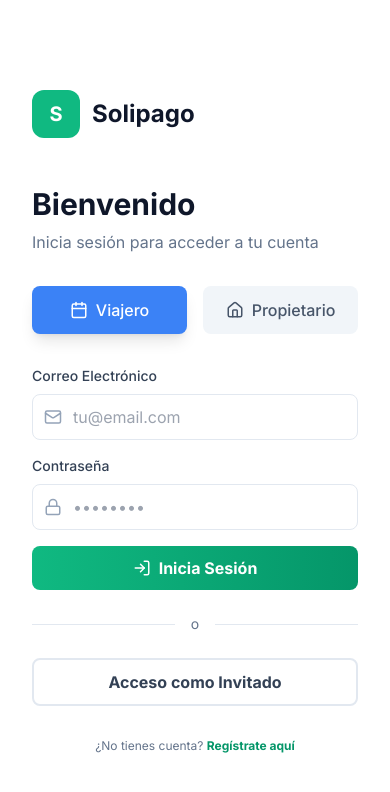
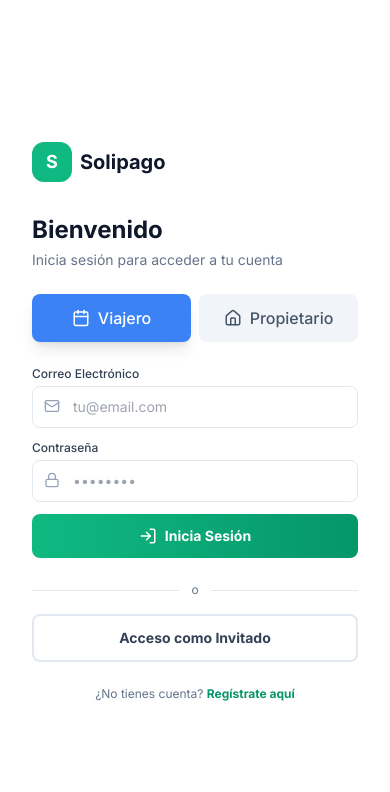
Before and after one commit to micaelasolipago/HTLpagos, a React (Vite) app: page / in a window 390 px wide. Shown: the top 792 px of the page. Built offline with nearby package versions, Linux system fonts and the light colour scheme.

Commit message:
Optimize all components for mobile responsiveness - improved spacing, text sizes, and touch targets

```diff
--- a/components/Login.tsx
+++ b/components/Login.tsx
@@ -58,16 +58,16 @@ const Login: React.FC<LoginProps> = ({ onLogin }) => {
       <div className="w-full lg:w-1/2 flex flex-col justify-center px-8 md:px-16 bg-white lg:bg-white">
         <div className="max-w-md w-full mx-auto">
           {/* Logo for mobile */}
-          <div className="lg:hidden flex items-center gap-3 mb-12">
-            <div className="w-12 h-12 bg-emerald-500 rounded-xl flex items-center justify-center font-bold text-xl text-white">S</div>
-            <h1 className="text-2xl font-bold text-slate-900">Solipago</h1>
+          <div className="lg:hidden flex items-center gap-2 mb-8 sm:mb-10">
+            <div className="w-10 h-10 sm:w-12 sm:h-12 bg-emerald-500 rounded-xl flex items-center justify-center font-bold text-lg sm:text-xl text-white">S</div>
+            <h1 className="text-xl sm:text-2xl font-bold text-slate-900">Solipago</h1>
           </div>
 
-          <h2 className="text-3xl font-bold text-slate-900 mb-2">Bienvenido</h2>
-          <p className="text-slate-500 mb-8">Inicia sesión para acceder a tu cuenta</p>
+          <h2 className="text-2xl sm:text-3xl font-bold text-slate-900 mb-1 sm:mb-2">Bienvenido</h2>
+          <p className="text-sm sm:text-base text-slate-500 mb-6 sm:mb-8">Inicia sesión para acceder a tu cuenta</p>
 
           {/* User Type Selection */}
-          <div className="flex gap-4 mb-8">
+          <div className="flex gap-2 sm:gap-4 mb-6 sm:mb-8">
             <button
               onClick={() => setUserType('renter')}
               className={`flex-1 py-3 px-4 rounded-lg font-medium transition-all flex items-center justify-center gap-2 ${
@@ -93,32 +93,32 @@ const Login: React.FC<LoginProps> = ({ onLogin }) => {
           </div>
 
           {/* Login Form */}
-          <form onSubmit={handleSubmit} className="space-y-4 mb-6">
+          <form onSubmit={handleSubmit} className="space-y-3 sm:space-y-4 mb-6">
             <div>
-              <label className="block text-sm font-medium text-slate-700 mb-2">Correo Electrónico</label>
+              <label className="block text-xs sm:text-sm font-medium text-slate-700 mb-1 sm:mb-2">Correo Electrónico</label>
               <div className="relative">
-                <Mail size={18} className="absolute left-3 top-3.5 text-slate-400" />
+                <Mail size={16} className="absolute left-3 top-3 sm:top-3.5 text-slate-400" />
                 <input
                   type="email"
                   value={email}
                   onChange={(e) => setEmail(e.target.value)}
                   placeholder="tu@email.com"
-                  className="w-full pl-10 pr-4 py-2.5 border border-slate-200 rounded-lg focus:outline-none focus:ring-2 focus:ring-emerald-500 focus:border-transparent"
+                  className="w-full pl-10 pr-4 py-2.5 sm:py-3 border border-slate-200 rounded-lg focus:outline-none focus:ring-2 focus:ring-emerald-500 text-sm sm:text-base"
                   required
                 />
               </div>
             </div>
 
             <div>
-              <label className="block text-sm font-medium text-slate-700 mb-2">Contraseña</label>
+              <label className="block text-xs sm:text-sm font-medium text-slate-700 mb-1 sm:mb-2">Contraseña</label>
               <div className="relative">
-                <Lock size={18} className="absolute left-3 top-3.5 text-slate-400" />
+                <Lock size={16} className="absolute left-3 top-3 sm:top-3.5 text-slate-400" />
                 <input
                   type="password"
                   value={password}
                   onChange={(e) => setPassword(e.target.value)}
                   placeholder="••••••••"
-                  className="w-full pl-10 pr-4 py-2.5 border border-slate-200 rounded-lg focus:outline-none focus:ring-2 focus:ring-emerald-500 focus:border-transparent"
+                  className="w-full pl-10 pr-4 py-2.5 sm:py-3 border border-slate-200 rounded-lg focus:outline-none focus:ring-2 focus:ring-emerald-500 text-sm sm:text-base"
                   required
                 />
               </div>
@@ -126,7 +126,7 @@ const Login: React.FC<LoginProps> = ({ onLogin }) => {
 
             <button
               type="submit"
-              className="w-full bg-gradient-to-r from-emerald-500 to-emerald-600 text-white py-2.5 rounded-lg font-bold hover:shadow-lg transition-all flex items-center justify-center gap-2 mt-6"
+              className="w-full bg-gradient-to-r from-emerald-500 to-emerald-600 text-white py-3 sm:py-3 rounded-lg font-bold hover:shadow-lg transition-all flex items-center justify-center gap-2 mt-4 sm:mt-6 text-sm sm:text-base"
             >
               <LogIn size={18} />
               Inicia Sesión
@@ -134,22 +134,22 @@ const Login: React.FC<LoginProps> = ({ onLogin }) => {
           </form>
 
           {/* Divider */}
-          <div className="flex items-center gap-4 my-6">
+          <div className="flex items-center gap-3 sm:gap-4 my-4 sm:my-6">
             <div className="flex-1 h-px bg-slate-200"></div>
-            <span className="text-sm text-slate-500">o</span>
+            <span className="text-xs sm:text-sm text-slate-500">o</span>
             <div className="flex-1 h-px bg-slate-200"></div>
           </div>
 
           {/* Guest Access */}
           <button
             onClick={handleGuestAccess}
-            className="w-full border-2 border-slate-200 text-slate-700 py-2.5 rounded-lg font-bold hover:bg-slate-50 transition-all"
+            className="w-full border-2 border-slate-200 text-slate-700 py-3 sm:py-3 rounded-lg font-bold hover:bg-slate-50 transition-all text-sm sm:text-base"
           >
             Acceso como Invitado
           </button>
 
           {/* Footer */}
-          <p className="text-center text-xs text-slate-500 mt-8">
+          <p className="text-center text-xs sm:text-sm text-slate-500 mt-6 sm:mt-8">
             ¿No tienes cuenta? <a href="#" className="text-emerald-600 font-bold hover:underline">Regístrate aquí</a>
           </p>
         </div>
--- a/components/Marketplace.tsx
+++ b/components/Marketplace.tsx
@@ -35,10 +35,10 @@ const MarketplaceView: React.FC<{ user: User }> = ({ user }) => {
         </div>
       </div>
 
-      <div className="max-w-7xl mx-auto px-4 md:px-8 py-8">
+      <div className="max-w-7xl mx-auto px-3 sm:px-4 md:px-8 py-4 sm:py-8">
         {/* Search & Filters */}
-        <div className="bg-white rounded-2xl shadow-lg p-6 mb-8">
-          <div className="grid grid-cols-1 md:grid-cols-3 gap-4 mb-6">
+        <div className="bg-white rounded-lg sm:rounded-2xl shadow-lg p-4 sm:p-6 mb-6 sm:mb-8">
+          <div className="grid grid-cols-1 md:grid-cols-3 gap-3 sm:gap-4 mb-4 sm:mb-6">
             {/* Search */}
             <div>
               <label className="block text-sm font-bold text-slate-700 mb-2">Búsqueda</label>
--- a/components/PropertyManagement.tsx
+++ b/components/PropertyManagement.tsx
@@ -143,10 +143,10 @@ const PropertyManagement: React.FC = () => {
   };
 
   return (
-    <div className="min-h-screen bg-gradient-to-br from-emerald-50 via-cyan-50 to-blue-50 lg:bg-gradient-to-br lg:from-slate-50 lg:to-blue-50 p-4 md:p-8">
+    <div className="min-h-screen bg-gradient-to-br from-emerald-50 via-cyan-50 to-blue-50 lg:bg-gradient-to-br lg:from-slate-50 lg:to-blue-50 p-3 sm:p-4 md:p-8">
       <div className="max-w-6xl mx-auto">
         {/* Header */}
-        <div className="flex flex-col md:flex-row justify-between items-start md:items-center gap-4 mb-8">
+        <div className="flex flex-col md:flex-row justify-between items-start md:items-center gap-3 sm:gap-4 mb-6 sm:mb-8">
           <div>
             <h1 className="text-3xl md:text-4xl font-bold text-slate-900">Mis Propiedades</h1>
             <p className="text-slate-600 mt-2">Gestiona tus alojamientos y fotos</p>
@@ -154,7 +154,7 @@ const PropertyManagement: React.FC = () => {
           {!showForm && (
             <button
               onClick={() => setShowForm(true)}
-              className="w-full md:w-auto flex items-center justify-center gap-2 bg-emerald-500 hover:bg-emerald-600 text-white px-6 py-3 rounded-lg font-bold transition-all shadow-lg"
+              className="w-full md:w-auto flex items-center justify-center gap-2 bg-emerald-500 hover:bg-emerald-600 text-white px-4 sm:px-6 py-3 sm:py-3 rounded-lg font-bold transition-all shadow-lg text-sm sm:text-base"
             >
               <Plus size={20} />
               Nueva Propiedad
@@ -348,7 +348,7 @@ const PropertyManagement: React.FC = () => {
         )}
 
         {/* Properties Grid */}
-        <div className="grid grid-cols-1 md:grid-cols-2 lg:grid-cols-3 gap-6">
+        <div className="grid grid-cols-1 md:grid-cols-2 lg:grid-cols-3 gap-4 sm:gap-6">
           {properties.map((property) => (
             <div
               key={property.id}
```
